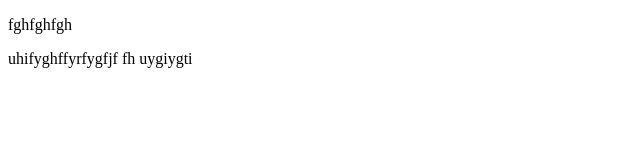
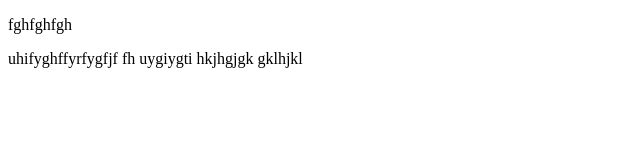
Before and after one commit to triantadim/webtest, a plain HTML site: page index.html in a window 1280 px wide. Shown: the whole page, without its empty margins (0-640 px from the left). Drawn offline with Linux system fonts and the light colour scheme.

Commit message:
new to index1

```diff
--- a/index.html
+++ b/index.html
@@ -9,5 +9,7 @@
     <p>fghfghfgh</p>
     uhifyghffyrfygfjf
     fh uygiygti
+    hkjhgjgk
+    gklhjkl
 </body>
 </html>
```
